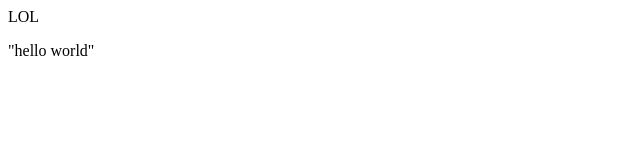
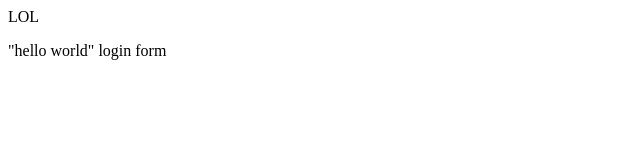
Before and after one commit to Darfshmoo/myappsample, a plain HTML site: page index.html in a window 1280 px wide. Shown: the full height of the page, 0-640 px from the left. Drawn offline with Linux system fonts and the light colour scheme.

Commit message:
login form

```diff
--- /dev/null
+++ b/dir2/app2.js
@@ -0,0 +1 @@
+console.log("lol");
--- a/index.html
+++ b/index.html
@@ -3,6 +3,8 @@
         <title>
             "this is not an app!"
         </title>
-        <p>"hello world"</p>
+        <p>"hello world"
+            login form
+        </p>
     </header>
 </html>
```
Also changed, not shown: login.html (added, +1 -0 lines), log.txt (added).
